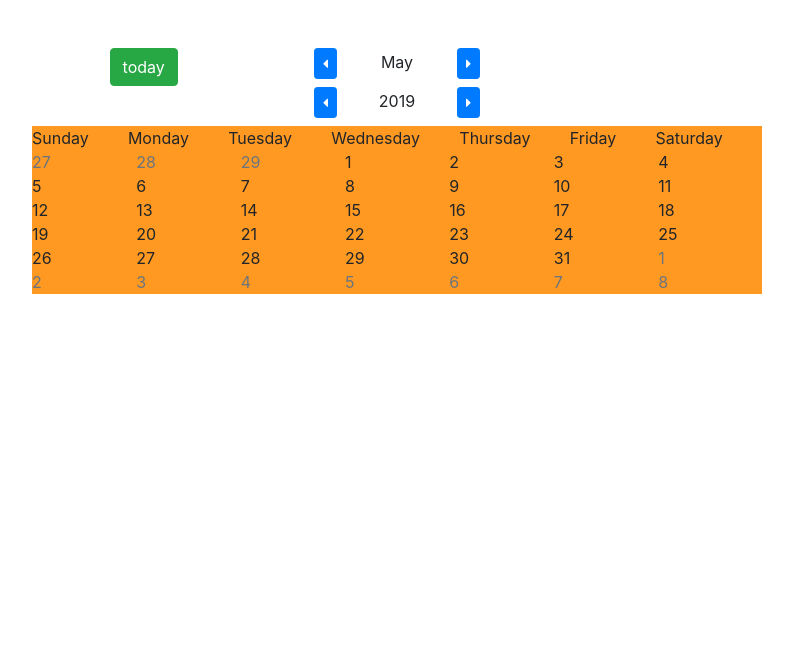
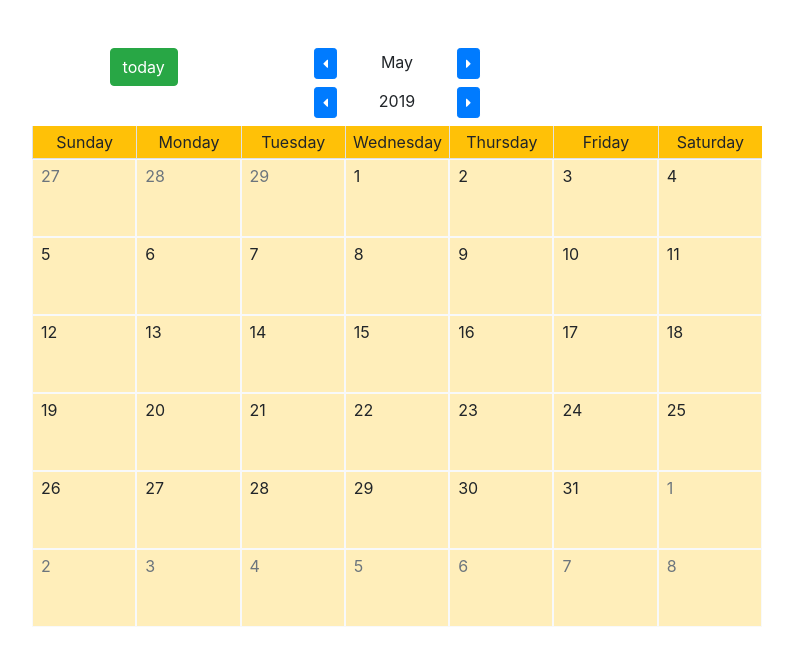
Before and after one commit to wall-e-08/v-calendar-event, a Vue app: page / in a window 1280 px wide. Shown: the top 664 px of the page, without its empty margins (243-1036 px from the left). Built offline with nearby package versions, Linux system fonts and the light colour scheme.

Commit message:
css improve

```diff
--- a/src/assets/scss/default.scss
+++ b/src/assets/scss/default.scss
@@ -9,12 +9,12 @@ h1 {
 }
 
 .calendar-container {
-    background-color: $color-weekday;
+    // background-color: $color-weekday;
 }
 
 .display-grid {
     display: grid !important;
 }
 .grid-col-7 {
-    grid-template-columns: auto auto auto auto auto auto auto;
+    grid-template-columns: 1fr 1fr 1fr 1fr 1fr 1fr 1fr;
 }
--- a/src/components/Calendar.vue
+++ b/src/components/Calendar.vue
@@ -23,14 +23,16 @@
               <!-- <button class="btn btn-success">zz</button> -->
             </div>
           </div>
-          <div class="calendar-container mt-2">
-            <div class="display-grid grid-col-7 day-container">
-              <div v-bind:key="key" v-for="(wk, key) in week_day">{{ wk }}</div>
-            </div>
-            <div class="display-grid grid-col-7">
-              <div class="text-secondary" v-bind:key="'m-'+key" v-for="(d, key) in prev_month_end_days">{{ d }}</div>
-              <div v-bind:key="key" v-for="(d, key) in month_total_days">{{ d }}</div>
-              <div class="text-secondary" v-bind:key="'nm'+key" v-for="(d, key) in next_month_start_days">{{ d }}</div>
+          <div class="row">
+            <div class="col-12">
+              <div class="calendar-container table-warning mt-2">
+                <div class="display-grid grid-col-7">
+                  <div class="text-center py-1 border-left border-bottom bg-warning" v-bind:key="'w-'+key" v-for="(wk, key) in week_day">{{ wk }}</div>
+                  <div class="text-secondary pb-5 pl-2 pt-1 border border-light" v-bind:key="'prv-'+key" v-for="(d, key) in prev_month_end_days">{{ d }}</div>
+                  <div class="pb-5 pl-2 pt-1 border border-light" v-bind:key="key" v-for="(d, key) in month_total_days">{{ d }}</div>
+                  <div class="text-secondary pb-5 pl-2 pt-1 border border-light" v-bind:key="'nxt'+key" v-for="(d, key) in next_month_start_days">{{ d }}</div>
+                </div>
+              </div>
             </div>
           </div>
         </div>
@@ -121,7 +123,6 @@ export default {
       for (let i = prev_month_total_days - _t.month_starts_at; i < prev_month_total_days; i++) {
         prev_month_last_days.push(i);
       }
-      // console.log(`Starts: ${_t.month_starts_at}; prev: ${prev_month_last_days}`)
       return prev_month_last_days;
     }
   },
```
